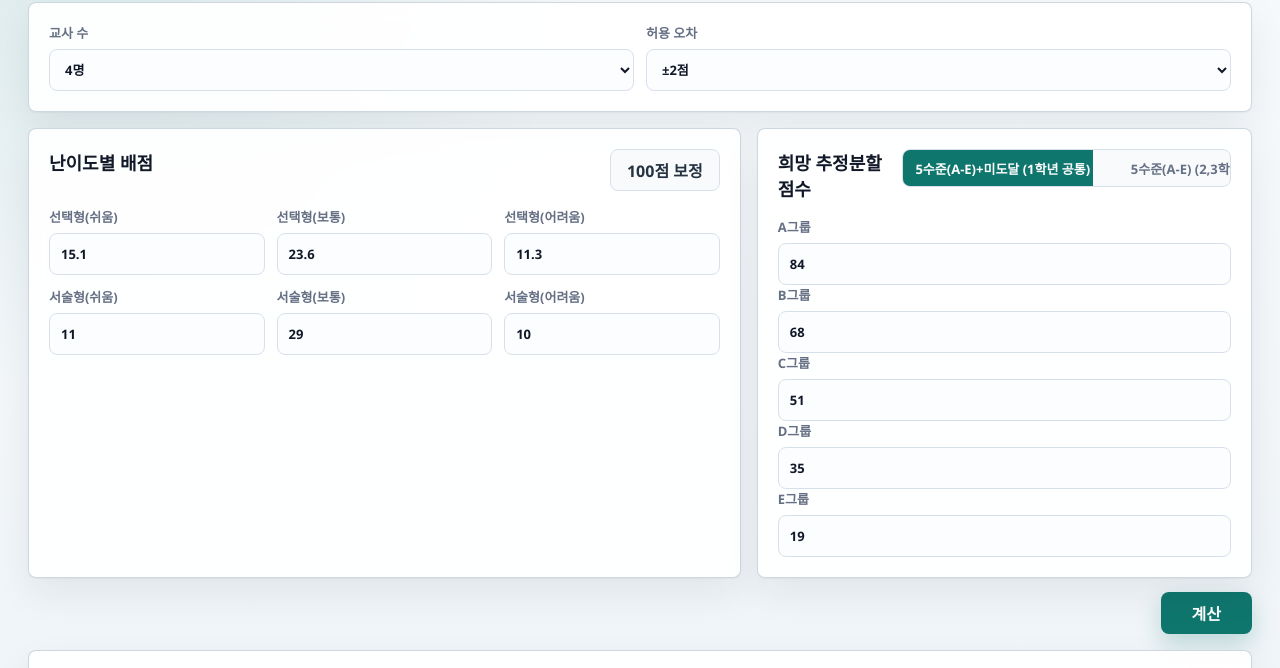
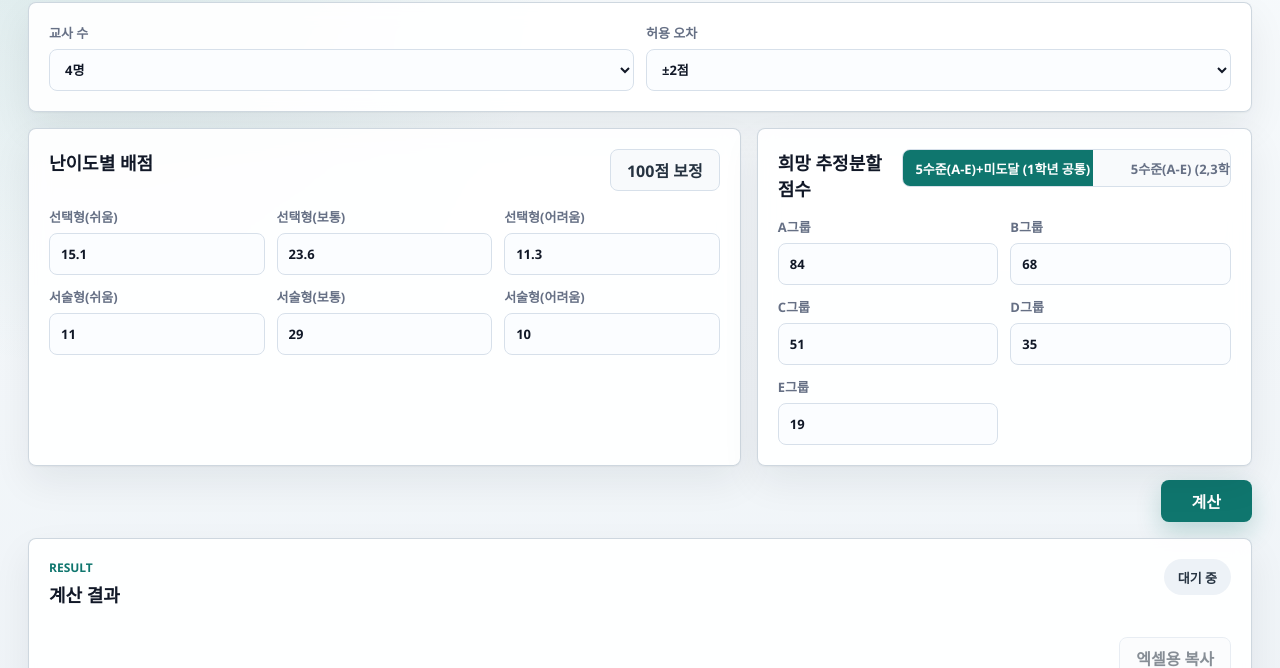
Before and after one commit to mathtjungsw/estimated-cut-score-tool, a plain HTML site: page index.html in a window 1280 px wide. Shown: the part 106-774 px from the top of the page. Drawn offline with Linux system fonts and the light colour scheme.

Commit message:
Fix target grid selector typo

```diff
--- a/styles.css
+++ b/styles.css
@@ -156,7 +156,7 @@ h2 {
 }
 
 .field-grid,
-target-grid,
+.target-grid,
 .compact-table {
   display: grid;
   gap: 12px;
```
